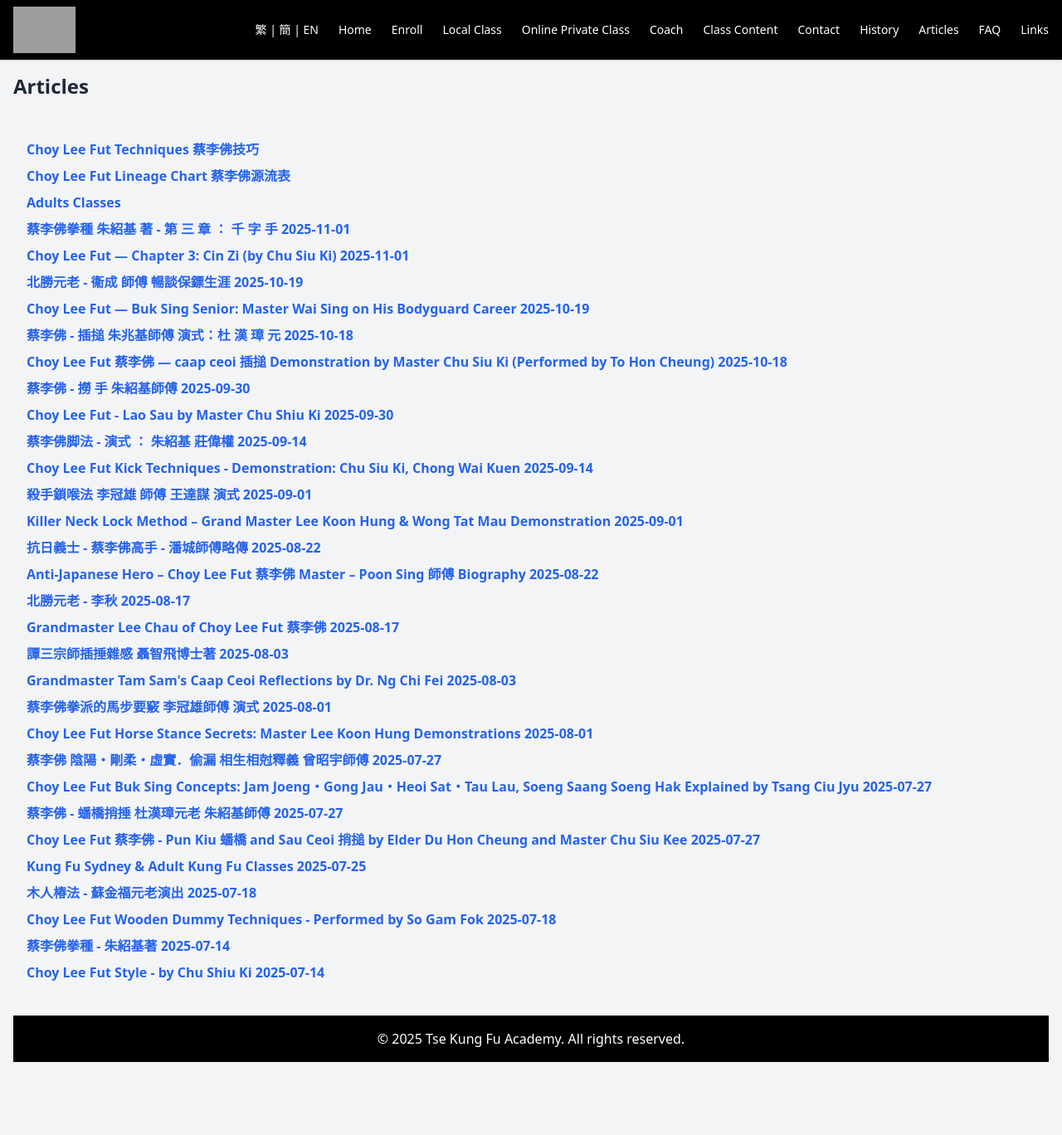
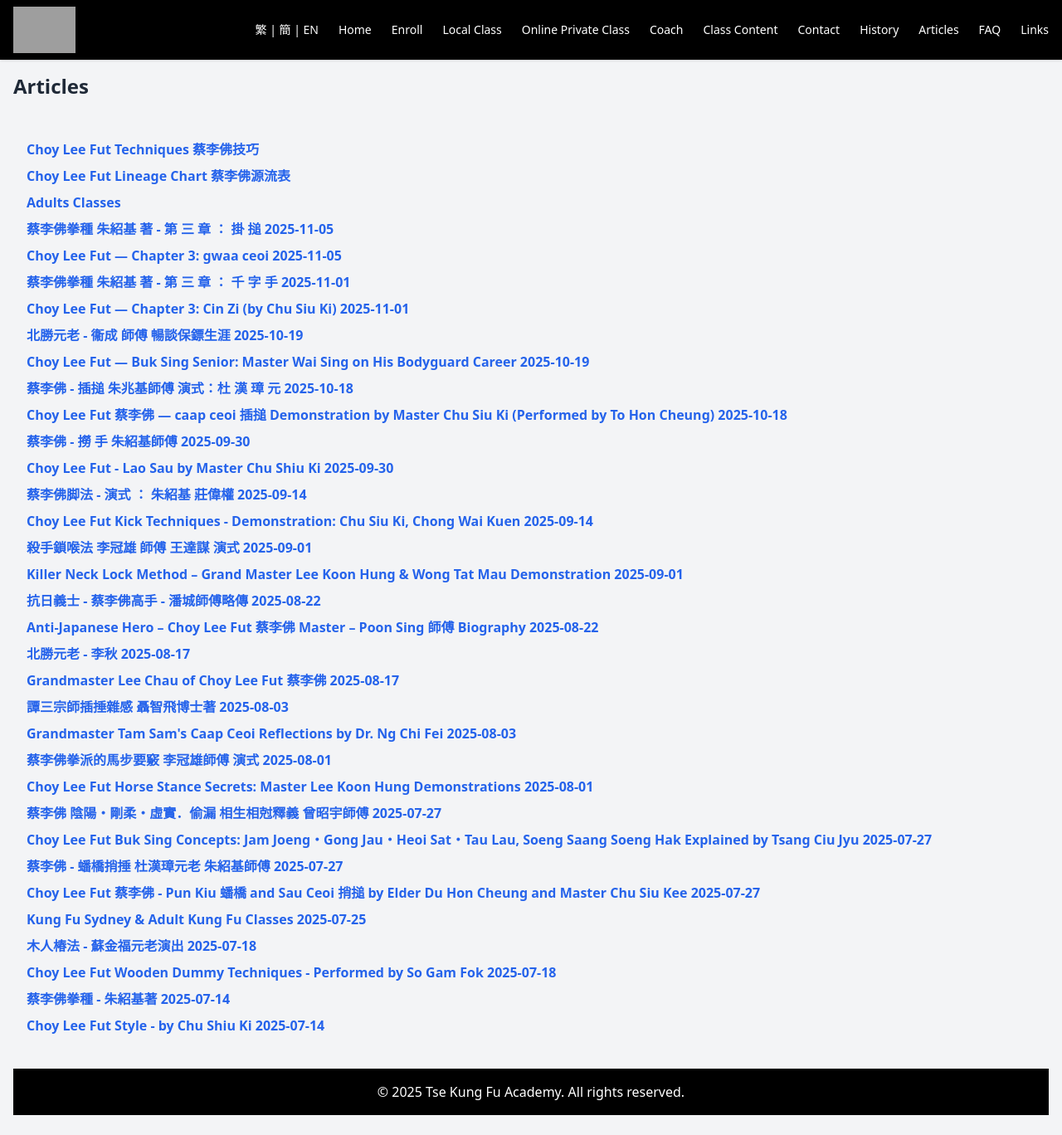
Before and after one commit to sydneykungfu/sydneykungfu.github.io, a Jekyll site: the page built from blog/index.html, in a window 1280 px wide and 1368 px high. Shown: the whole window at 83% size. Built offline with Jekyll 4.4.1, drawn with Linux system fonts in a browser that asks for light colours; some of the changed lines change nothing that is shown; grey boxes are pictures that could not be loaded.

Commit message:
new blog post for Gwaa ceoi

```diff
--- a/_posts/2025-10-18-choy-lee-fut-caap-ceoi.zh-hk.md
+++ b/_posts/2025-10-18-choy-lee-fut-caap-ceoi.zh-hk.md
@@ -16,32 +16,32 @@
   showMagazineNote: true
 ---
 
-## 插 的 意 義
+## 插的意義
 
-在 字 義 上 的 解 釋 ， 插 的
-意 思 是 以 ⼀ 銳 利 ⽽ 有 ⼀ 定 硬 度 的 物 體 ， 以 直
-線 向 前 ⾯ 的 物 體 刺 過 去 或 向 下 ⾯ 直 刺 ， 至 刺
-破 物 體 ⽽ 使 銳 利 物 體 進 入 ， 此 之 謂 插 。 蔡 李
-佛 派 中 的 「 插 」 宇 訣 便 是 插 搥 ， 其 含 義 ⼤ 致
-與 上 述 ⼀ 樣 。 插 搥 ， 在 掌 形 上 與 很 多 ⾨ 派 的
-分 別 很 ⼤ ， 其 握 掌 法 ⾸ 先 把 五 指 平 伸 ， 然 後
-慢 慢 把 ⼿ 指 屈 曲 至 ⼆ 節 骨 為 ⽌ ， 姆 指 緊 靠 於
-食 指 之 旁 ， 掌 ⼼ 平 展 ， ⼒ 貫 於 指 ， 整 個 笨 形
-便 有 如 五 把 鋒 利 的 ⼑ 合 拼 ⽽ 成 的 鏟 狀 。 插 搥
-有 陰 陽 之 分 ， 正 插 撻 爲 陽 插 ， 扭 插 爲 搥 爲 陰
-插 ， 在 實 義 中 ， 險 陽 循 環 ⽽ 成 不 同 角 度 以 漏
-打 法 攻 擊 敵 ⼈ 上 下 各 部 位 ， 在 蔡 李 佛 派 掌 技
-中 ， 插 搥 念 正 ⾯ 直 線 攻 擊 性 的 掌 法 。
+在字義上的解釋，插的意思是以一銳利而有一定硬度的物體，以直線向前面的物體刺過去或向下面直刺，至刺破物體而使銳利物體進入，此之謂插。蔡李佛派中的「插」字訣便是插搥，其含義大致與上述一樣。插搥在掌形上與很多門派的分別很大，其握掌法首先把五指平伸，然後慢慢把手指屈曲至二節骨為止，姆指緊靠於食指之旁，掌心平展，力貫於指，整個掌形便有如五把鋒利的刀合拼而成的鏟狀。插搥有陰陽之分，正插即為陽插，扭插則為陰插。在實戰中，陰陽循環而成不同角度，以連環方式攻擊敵人上下各部位。在蔡李佛派掌技中，插搥屬正面直線攻擊性的掌法。
 
-<img src="/assets/images/blogs/choy-lee-fut-caap-ceoi-01.png" alt="蔡李佛朱兆基插捶的形"  class="max-h-80 mx-auto rounded-lg shadow-lg"/>
+<img src="/assets/images/blogs/choy-lee-fut-caap-ceoi-01.png" alt="蔡李佛朱兆基插捶的形" class="max-h-80 mx-auto rounded-lg shadow-lg"/>
 
 
-## 插 搥 的 形
+## 插搥的形
 
-插 搥 在 形 式 上 有 四 平 ， 吊
-⾺ ， 跪 ⾺ 等 ， 各 形 式 分 陰 陽 兩 法 ， 四 平 陽 插
-搥 的 發 掌 由 腰 際 直 線 平 出 、 至 拳 與 膊 成 ⼀ 直
-線 爲 ⽌ ， 等 ⼼ 與 身 體 同 ⼀ ⽅ 向 ， 頭 偏 ⽽ 眼 望
+插搥在形式上有四平馬、吊馬、跪馬等，各形式分陰陽兩法。四平陽插搥的發掌由腰際直線平出，至拳與膊成一直線為止，身心與身體同一方向，頭偏而眼望對方。如右手插搥，則左手作護手；如左手發拳則右手護。四平陰插搥與陽插搥的分別很大，陰插搥的發拳由眉間或面側斜出，至發盡時，拳與臂成一平直線，然而身心則與身體成一反方向。在實戰中，陽插搥常配合拍手直接攻擊對方中部，而陰插搥則配合獵手或連環手法攻擊對方的頭部或頸部。
+
+至於吊馬插搥，無論陰陽其馬法皆以後腳作重心，前腳吊起僅尖端接地，此馬法虛實分明。由於重心在後腳，在實戰上若以插作攻擊而敵人退步卸力，吊馬的虛步便自然向前成實步追擊敵人。若遇敵人閃身避過插搥反向進攻，吊起的前腳可立即化作適當的腳法攻敵（例如前踢），此為消極的應變，但在形態上前腳呈弓形，後腳為半弓式。
+
+## 跪馬插搥的形
+
+前腳如騎馬式弓形緊貼地面以作重心，後腳則如落馬勢跪地為輔。在落跪馬時，左右隨時可轉動，重心點能隨時轉移。掌由心發，以正直線向敵人的下部攻擊。在實戰中，插搥隨著落跪馬的轉動而分陰陽插搥向前擊出。整個形態上，跪馬插搥如一把活動的弓，節節從中線射出攻勢；在實戰中，跪馬插搥屬險招，也屬陰招。
+
+## 插搥的發力
+
+插搥的力屬旋轉性之突發力，但插搥仍以直線為主，因此容易借助腰馬之力。使用插搥時，由發拳至手臂伸盡為止，掌與原來位置之間是一段空間，但插搥的發力仍保有旋轉性突發力量，而不是單靠空間作用的衝擊力。表面上看，插搥的發力似乎具衝擊性，但若注意到揮搥在實戰中運用時的手臂、肌肉的配合與插搥改變方向的過程，就不難理解插搥的發力並非單純的直線衝擊力，還含有旋轉性的突發力量。
+
+<img src="/assets/images/blogs/choy-lee-fut-caap-ceoi-02-wm.png" alt="蔡李佛朱兆基插捶的作用" class="max-h-80 mx-auto rounded-lg shadow-lg"/>
+
+## 何謂旋轉性突發
+
+在談旋轉性突發力之前，先要明白何謂直線力。眾所周知，射箭以弓拉開，箭置於弦上，只要放手，箭便在弓的彈力下向前射出。箭為直體，無論環境如何，箭皆沿直線飛至阻礙物。若阻礙物比箭軟，箭可刺入；若比箭硬，箭便撞擊。這種直線力可比作蔡李佛掌技中之陽揮搥之力。旋轉性突發力則指箭在射出或遇阻時，瞬間產生一種轉動性爆發力量。在蔡李佛的陰揮搥中，即是運用此種力量：當與敵人體接觸時，肘與前臂的肌肉產生旋轉性動作，引導揮搥旋轉並使揮搥向前突發出高速的前進力量。這種力量即為旋轉性突發力，也可稱為柔力。
 對 ⽅ ， 如 右 ⼿ 插 搥 ， 則 左 ⼿ 護手 ， 如 左 ⼿ 發
 拳 則 右 ⼿ 護 。 四 平 陰 插 搥 與 陽 插 搥 的 分 別
 很 ⼤ ， 陰 插 撻 的 發 拳 由 眉 ⽿ 之 間 斜 出 ， 至 筝
--- /dev/null
+++ b/_posts/2025-11-05-choy-lee-fut-gwaa-ceoi.en.md
@@ -0,0 +1,49 @@
+---
+layout: blog
+title: "Choy Lee Fut — Chapter 3: gwaa ceoi"
+date: 2025-11-05
+lang: en
+alt:
+  lang: zh-hk
+  url: /blog/choy-lee-fut-gwaa-ceoi.zh-hk.html
+canonical: /blog/choy-lee-fut-gwaa-ceoi.en.html
+meta:
+  description: "Chapter 3: an explanation of gwaa ceoi 掛搥 — its meaning, power generation, classification (inner/outer variants) and main variations (zi ng maa 子午馬, sei ping maa 四平馬, diu maa 吊馬, gwaai maa 拐馬), together with practical applications and pairing methods."
+  keywords: "gwaa ceoi, 掛搥, Choy Lee Fut 蔡李佛, practical fighting, power generation, internal, external, zi ng maa, 子午馬, sei ping maa, 四平馬, diu maa, 吊馬, pun kiu"
+  og:
+    image: /assets/images/blogs/choy-lee-fut-gwaa-ceoi-03-wm.png
+blog:
+  showMagazineNote: true
+---
+
+# Meaning of "gwaa" — gwaa ceoi 掛搥
+
+In Choy Lee Fut 蔡李佛 terminology the "gwaa" formula covers a broad set of techniques: heavy, resolute strikes with an aggressive forward intent. In practice, gwaa ceoi 掛搥 is often paired with saau ceoi 捎搥 (a follow or snap strike), hence the well-known linked combination sometimes called "linked gwaa–saau." Standing alone, gwaa ceoi 掛搥 expresses a heavy, fearless power that is released when the opportunity appears. Regardless of the opponent’s posture, stance or hand positions, gwaa ceoi 掛搥 is applied proactively to attack vital targets. In combat it strikes back against incoming techniques, breaks forms when necessary, and aims to deliver overwhelming force.
+
+Literally "gwaa" (掛) can mean to hook or lift upward; in the boxing application each strike typically issues from the center, moves over the head, then drops—these movements are classified as outer or inner hand actions. Outer-hand gwaa ceoi 掛搥 are usually aggressive, best paired with saau ceoi 捎搥; inner-hand variants are more finishing/killing techniques and suit chained swinging strikes. In any case gwaa ceoi 掛搥 remains an offensive, initiative-taking method.
+
+<img src="/assets/images/blogs/choy-lee-fut-gwaa-ceoi-01-wm.png" alt="gwaa ceoi 掛搥 illustration" class="max-h-80 mx-auto rounded-lg shadow-lg"/>
+
+# Power generation of gwaa ceoi 掛搥
+
+Like many hand methods, gwaa ceoi 掛搥 has no single fixed form. The palm issues from the center, travels over the head and descends; the palm drives the bridge-hand in a fan-shaped arc forward without pause. What is visible is only the silhouette of motion. In combat, when the opponent meets the strike with their bridge-hand or any limb, that contact often assists the gwaa ceoi 掛搥 to achieve its purpose: the primary intent is to strike. If the opponent's bridge-hand connects with the incoming gwaa, the strike can continue past the bridge to hit the area behind it.
+
+A useful metaphor: the whole gwaa ceoi 掛搥 structure is like fitting a hard hammer onto a flexible vine. Power begins in the vine’s motion, and as movement matures the hammer can swing and drive the vine into a circular path. At the attack’s peak the hammer’s motion may temporarily free itself from the vine’s constraint, producing a powerful, penetrating effect.
+
+<img src="/assets/images/blogs/choy-lee-fut-gwaa-ceoi-02-wm.png" alt="gwaa ceoi 掛搥 power" class="max-h-80 mx-auto rounded-lg shadow-lg"/>
+
+# Types and variations of gwaa ceoi 掛搥
+
+Technically, gwaa ceoi 掛搥 divides into two major categories—internal (inner-door) and external (outer-door) variants. Forms include zi ng maa 子午馬 inner gwaa, upper-stance (rising) gwaa, turning gwaa, gwaai maa 拐馬 (turning-step) gwaa, and side-suspended (diu maa 吊馬) gwaa. Each variation expresses its characteristics in different tactical situations.
+
+The zi ng maa 子午馬 internal gwaa differs from many outer gwaa in that it is often a late-arriving, intercepting method. For example, if my bridge-hand and the opponent are within less than a step and the opponent steps in to strike my bridge and simultaneously attacks my upper line, I may abandon the bridge position, close half a step to borrow leverage, and rotate from the elbow to wheel around the opponent’s bridge. At that moment my elbow presses the opponent’s bridge and the gwaa ceoi 掛搥 can be launched as if into an unguarded space. If this turning gwaa is combined with a clap or supportive hand motion, the strike can be delivered without worry of a counter.
+
+Both zi ng maa 子午馬 internal and side-suspended (diu maa 吊馬) variants function similarly in battle, but the side-suspended variety often places the striker outside the opponent’s attack range. Although a practitioner can sometimes use gwaa ceoi 掛搥 without auxiliary hands, Choy Lee Fut 蔡李佛 training commonly pairs every outgoing strike with a supporting hand—both for protection and to help the following technique. Since zi ng maa 子午馬 and side-suspended gwaa are often internal methods, successful application tends to strike the opponent’s upper line.
+
+Upper-stance gwaa is commonly paired with ding zoeng 頂掌 (a rising palm) and followed by chained gwaa–saau–biu sequences to produce relentless offense. When an opponent presses forward into an upper-stance, controlling the engagement often still requires a gwaa ceoi 掛搥 to clear space: a body turn into a turning gwaa may strike from head to abdomen along the centerline, hitting the opponent’s hand-bridges and openings to break their formation.
+
+When surprised by a fast incoming attack and uncertain of the opponent’s technique, one can use gwaai maa 拐馬 turning-step gwaa to drive a descending strike into the charging opponent. This blow collides with the attacker’s forward momentum, creating a powerful impact; a successful hit in this situation typically inflicts significant damage.
+
+<img src="/assets/images/blogs/choy-lee-fut-gwaa-ceoi-03-wm.png" alt="gwaa ceoi 掛搥 variations" class="max-h-80 mx-auto rounded-lg shadow-lg"/>
+
+<img src="/assets/images/blogs/choy-lee-fut-gwaa-ceoi-04-wm.png" alt="gwaa ceoi 掛搥 variations" class="max-h-80 mx-auto rounded-lg shadow-lg"/>
--- /dev/null
+++ b/_posts/2025-11-05-choy-lee-fut-gwaa-ceoi.zh-hk.md
@@ -0,0 +1,87 @@
+---
+layout: blog
+title: 蔡李佛拳種 朱紹基 著 - 第 三 章 ： 掛 搥
+date: 2025-11-05
+lang: zh-hk
+alt:
+  lang: en
+  url: /blog/choy-lee-fut-gwaa-ceoi.en.html
+canonical: /blog/choy-lee-fut-gwaa-ceoi.en.html
+meta:
+  description: "第三章：深入說明「掛搥」的含義、發力原理、內門與外門之分及主要變化（子午內掛搥、上馬、拐馬、偏身吊馬等），並討論其在實戰中的應用與連環配手要點。"
+  keywords: "掛搥, 蔡李佛, 朱紹基, 掛, 發力, 內門, 外門, 子午內掛搥, 上馬掛搥, 拐馬, 偏身吊馬, 盤橋, 實戰"
+  og:
+    image: /assets/images/blogs/choy-lee-fut-gwaa-ceoi-03-wm.png
+blog:
+  showMagazineNote: true
+---
+
+# 掛 的 意 義
+
+在 蔡 李 佛 派 拳 技 中 ， 掛 字
+訣 屬 範 圍 較 ⼤ ， ⼒ 度 雄 厚 的 拳 法 ， ⽽ 且 屬 搶
+攻 性 的 攻 擊 ⼿ 法 。 在 實 戰 中 ， 掛 搥 是 與 哨 搥
+相 配 合 者 爲 多 ， 故 有 連 環 掛 哨 之 說 ， 在 獨 ⽴
+的 ⼀ ⽅ ⾯ ， 掛 搥 由 於 屬 ⼒ 度 雄 厚 的 拳 法 ， 故
+有 ⼒ 敵 萬 鈞 之 勢 ， ⽽ 且 伺 機 ⽽ 發 ， ⼀ 箭 中 的
+， 無 論 對 敵 者 的 姿 勢 ， ⾺ 樁 或 ⼿ 法 如 何 的 緊
+密 ， 掛 搥 仍 然 抱 ⼤ 無 畏 的 精 神 向 對 ⽅ 進 攻 。
+在 實 戰 上 ， 掛 搥 逢 招 打 招 ， 遇 式 破 式 ， 照 其
+⽬ 的 還 是 要 以 雷 霆 萬 鈞 之 勢 攻 擊 敵 ⼈ 的 要 害
+， 實 際 上 ， 蔡 李 佛 派 掌 技 的 掛 字 訣 與 字 義 上
+的 解 釋 是 有 所 不 稱 的 ， 在 字 義 上 ， 掛 只 屬 單
+純 ⽽ 硬 性 的 動 詞 ， 只 限 於 把 東 西 向 上 的 鈎 狀
+物 體 吊 起 便 是 掛 ， 換 句 話 說 ， 掛 的 動 作 只 限
+於 向 上 ⽽ 已 ， ⽽ 在 拳 技 上 ， 掛 搥 則 每 ⼀ 出 招
+， 掌 由 ⼼ 發 ， 過 頭 ⽽ 下 ， 這 法 屬 外 ⾨ ⼿ ， 傘
+由 睜 發 ， 由 上 ⽽ 下 ， 此 法 屬 內 ⾨ ⼿ ， 外 ⾨ ⼿
+屬 搶 攻 之 法 ， 內 ⾨ ⼿ 屬 殺 敵 之 法 ， 外 ⾨ ⼿ 的
+配 合 以 哨 搥 念 適 宜 ， 內 ⾨ ⼿ 以 配 合 連 環 揮 搥
+爲 適 宜 ， 無 論 在 怎 樣 的 情 形 下 ， 掛 搥 永 遠 屬
+攻 擊 性 的 積 極 ⼿ 法 。
+
+<img src="/assets/images/blogs/choy-lee-fut-gwaa-ceoi-01-wm.png" alt="拐馬掛搥之形"  class="max-h-80 mx-auto rounded-lg shadow-lg"/>
+
+# 掛 搥 的 發 ⼒
+
+掛 搥 和 其 他 很 多 ⼿ 法 ⼀ 樣
+是 沒 有 固 定 形 式 的 ， 然 ⽽ 在 運 動 的 過 程 中 ，
+掌 由 ⼼ 發 ， 過 頭 由 上 ⽽ 下 ， 以 掌 帶 動 橋 ⼿ 如
+扇 ⾯ 般 弧 形 向 正 ⾯ ⼀ 劃 ⽽ 過 ， 沒 有 停 留 ， 沒
+有 定 式 ， 能 給 ⼈ 看 ⾒ 的 便 只 有 ⼀ ⽚ 屬 形 的 影
+⼦ ， 如 果 在 實 戰 中 ， 敵 ⼈ 以 橋 ⼿ 或 任 何 ⼀ 個
+部 位 與 拳 接 觸 ， 那 麽 ， 的 重 點 便 是 打 ， 所
+接 觸 的 物 體 無 形 便 協 助 了 掛 搥 達 到 ⽬ 的 ， 掛
+搥 的 ⽬ 的 只 有 打 ， 但 是 ， 如 果 敵 ⼈ 以 橋 ⼿ 與
+掛 搥 的 橋 ⼿ 相 接 ， 那 麽 ， 掛 搥 便 有 如 ⾶ 鉑 ⼀
+般 向 敵 ⼈ 橋 ⼿ 之 後 的 部 位 打 過 去 ， 因 爲 ， 整
+個 掛 搥 的 構 成 ， 在 解 釋 上 ， 华 便 有 如 ⼀ 個 堅
+硬 的 錘 ， 橋 ⼿ 使 有 如 ⼀ 條 柔 軟 的 籐 ， 那 是 說
+
+<img src="/assets/images/blogs/choy-lee-fut-gwaa-ceoi-02-wm.png" alt="內簾掛搥之形"  class="max-h-80 mx-auto rounded-lg shadow-lg"/>
+
+， 掛 搥 的 整 體 就 是 ， 把 ⼀ 個 堅 硬 的 錘 套 在 ⼀
+個 柔 軟 的 籐 上 ， 運 ⽤ 起 來 ， 雖 然 發 ⼒ 在 籐 ，
+然 ⽽ ， 至 活 動 ⾃ 然 時 ， 錘 便 相 反 地 帶 動 軟 籐
+繞 圈 ， 亦 即 是 說 ， 在 攻 擊 性 最 ⾼ 峯 時 ， 錘 的
+運 動 已 脫 了 軟 籐 的 ⽀ 配 。
+掛 搥 的 種 類 ： 在 技 上 ， 掛 搥 種 類 和 其
+他 很 多 ⼿ 法 ⼀ 樣 分 爲 兩 ⼤ 類 ， 那 便 是 內 掛 搥
+， （ 內 ⾨ ⼿ ） 與 外 掛 搥 （ 外 ⾨ ⼿ ） 。 該 兩 ⼤
+類 在 形 式 上 分 爲 ⼦ 午 內 掛 搥 ， 上 ⾺ 掛 搥 ， 轉
+身 掛 搥 ， 拐 ⾺ 掛 搥 ， 偏 身 吊 ⾺ 掛 搥 ， 上 述 各
+法 ， 分 別 在 不 同 情 形 下 發 揮 其 獨 特 的 性 質 。
+⼦ 午 內 掛 搥 • 與 其 他 的 掛 搥 不 同 ， 其 他
+的 掛 搥 多 屬 搶 攻 ⼿ 法 ， ⽽ ⼦ 午 內 掛 搥 屬 後 發
+先 至 的 ⼿ 法 ， 如 在 實 戰 中 ， 我 的 橋 ⼿ 與 敵 相
+距 不 ⾜ ⼀ 步 ， ⽽ 敵 ⼈ 標 步 上 前 發 搥 向 我 橋 ⼿
+攔 截 ， 同 時 發 拳 向 我 上 部 攻 擊 ， 於 是 ， 我 捨
+
+<img src="/assets/images/blogs/choy-lee-fut-gwaa-ceoi-03-wm.png" alt="內簾掛搥實用法"  class="max-h-80 mx-auto rounded-lg shadow-lg"/>
+
+橋不要，把原有的馬步迫進半步，以利借力運橋由手肘過，繞轉對方的橋面，斯時，我的肘緊壓於對方的橋面，而掛搥則如入無人之境大呈本能，回說對方發拳向我上部攻擊，亦由於我運橋轉掛搥時以拍手配合，故使出掛搥便絕無後顧之憂了，子午內掛搥與偏身吊馬掛搥於戰中屬同一的手法，但偏身標馬已完全脫離了敵人的攻擊範圍。故使出掛搥時便無須以其他手法配合，但是，在習慣上，蔡李佛派的拳技，無論使出任何招數，均以一定的手法配合，一則以作護身，二則是以協助手法，由於子午掛搥與偏身吊馬掛搥均屬內門手，故此，在掛搥達到目的時，均打在敵人的頭上，這是無可疑問的。
+上馬掛搥多以配合頂掌爲宜，緊接着的更是連環掛哨，標馬揮搥的一輪銳不可擋的攻擊，但如遇敵人迫步上馬，一旦控制了攻勢，那麽還是離不開以掛搥解圍，只須要把身形一轉，以轉身掛搥向對方由頭至腹部一帶部位包括中線的各手法及手橋，均有機會皮掛搥擊中，因此而破陣勢所必然，或許，在實戰中，有時被對方先攻，一時拿不定主意或無法知道對方的手法，於是，便可以使拐馬掛搥，過頭由上而下向緊攻過來的敵（擊過去，這一下的力度非常猛烈，且與
+
+人撲過來的衝力相撞，因此而成了一種撞擊的打法，相信，如果這情形被掛搥擊中，定必受創很重。
+
+<img src="/assets/images/blogs/choy-lee-fut-gwaa-ceoi-04-wm.png" alt="走馬掛搥實用法"  class="max-h-80 mx-auto rounded-lg shadow-lg"/>
```
Also changed, not shown: assets/images/blogs/choy-lee-fut-gwaa-ceoi-01-wm.png (added), assets/images/blogs/choy-lee-fut-gwaa-ceoi-01.png (added), assets/images/blogs/choy-lee-fut-gwaa-ceoi-02-wm.png (added), assets/images/blogs/choy-lee-fut-gwaa-ceoi-02.png (added), assets/images/blogs/choy-lee-fut-gwaa-ceoi-03-wm.png (added), assets/images/blogs/choy-lee-fut-gwaa-ceoi-03.png (added), assets/images/blogs/choy-lee-fut-gwaa-ceoi-04-wm.png (added), assets/images/blogs/choy-lee-fut-gwaa-ceoi-04.png (added).
